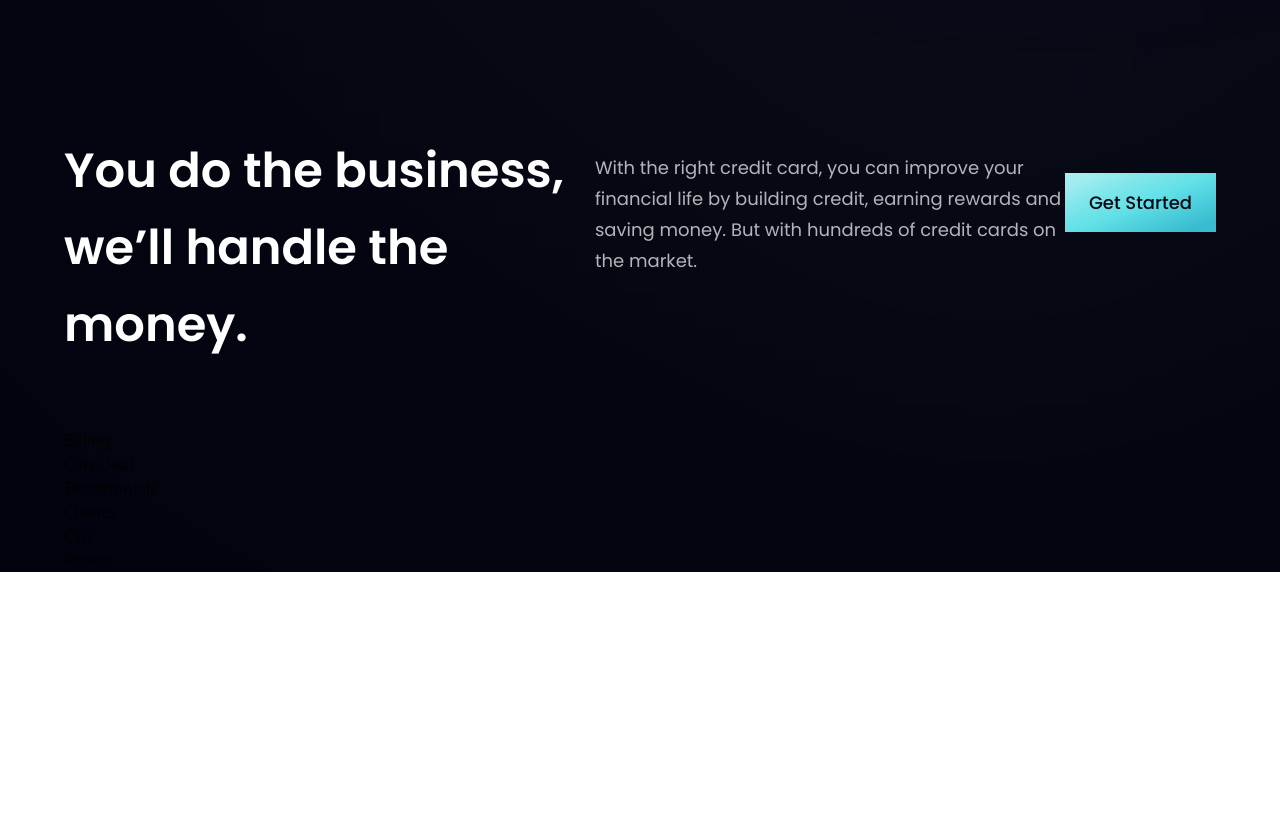
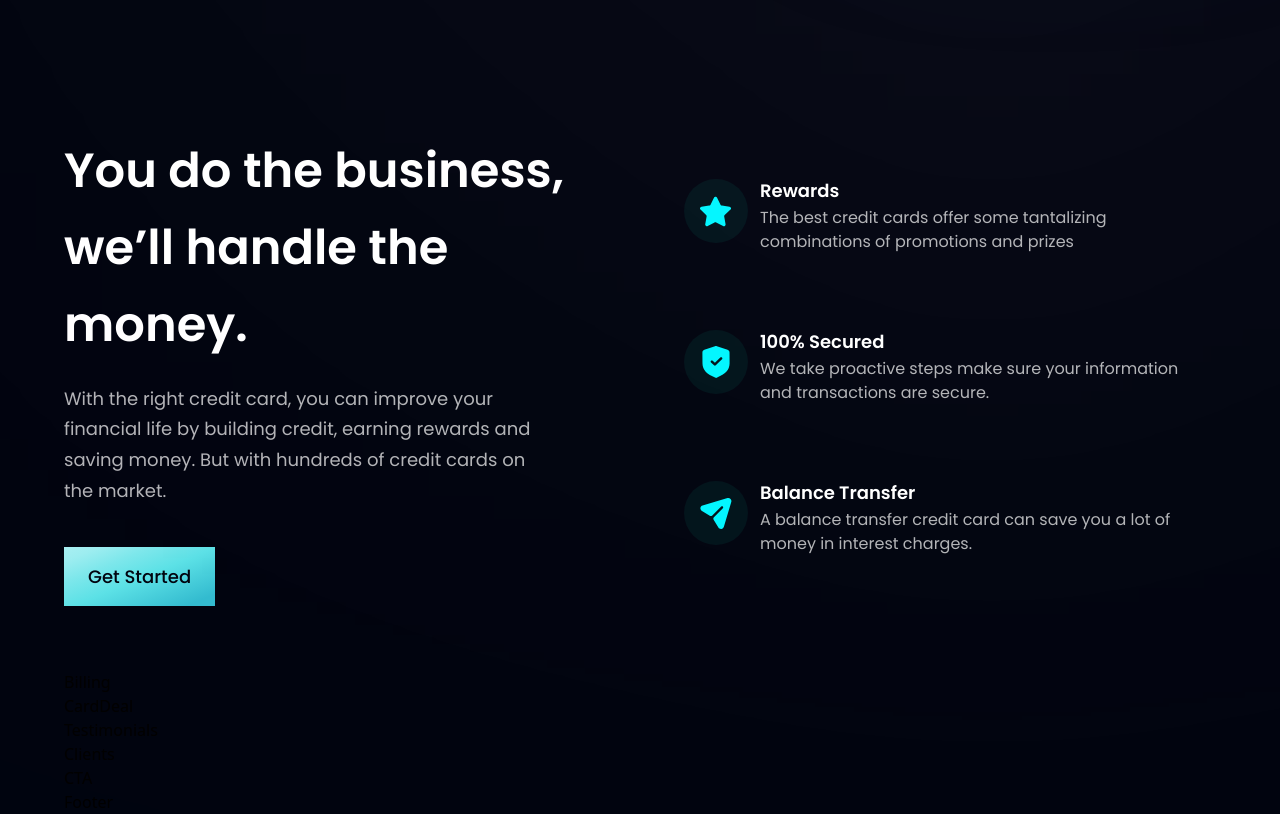
Before and after one commit to Vivek-Anil-Kalal/Bank-Payment-Form, a React (Vite) app in the folder bank_modern_app/: page / in a window 1280 px wide. Shown: the part 880-1694 px from the top of the page. Before the commit the page ends 1452 px from the top, so only its background shows below. Built offline with nearby package versions, Linux system fonts and the light colour scheme.

Commit message:
Business Component Completed

```diff
--- a/bank_modern_app/src/components/Business.jsx
+++ b/bank_modern_app/src/components/Business.jsx
@@ -3,14 +3,35 @@ import { features } from '../constants'
 import styles, { layout } from '../style'
 import Button from './Button'
 
+const FeatureCard = ({ icon, title, content, index }) => (
+  <div className={`flex flex-row p-6 rounded-[20px] ${index !== features.length - 1 ? "mb-6" : "mb-0"} feature-card`}>
+    <div className={`w-[64px] h-[64px] rounded-full ${styles.flexCenter} bg-dimBlue`}>
+      <img src={icon} alt="icon" className="w-[50%] h-[50%] object-contain" />
+    </div>
+    <div className="flex-1 flex flex-col ml-3">
+      <h4 className="font-poppins font-semibold text-white text-[18px] leading-[23px] mb-1">
+        {title}
+      </h4>
+      <p className="font-poppins font-normal text-dimWhite text-[16px] leading-[24px] mb-1">
+        {content}
+      </p>
+    </div>
+  </div>
+)
+
 const Business = () => (
   <section id='features' className={layout.section}>
     <div className={`${layout.sectionInfo}`}>
       <h2 className={styles.heading2}>You do the business, <br className="sm:block hidden" /> we’ll handle the money.</h2>
+      <p className={`${styles.paragraph} max-w-[470px] mt-5`}>With the right credit card, you can improve your financial life by building credit, earning rewards and saving money. But with hundreds of credit cards on the market.</p>
+      <Button styles="mt-10" />
     </div>
-    <p className={`${styles.paragraph} max-w-[470px] mt-5`}>With the right credit card, you can improve your financial life by building credit, earning rewards and saving money. But with hundreds of credit cards on the market.</p>
 
-    <Button styles="mt-10"/>
+    <div className={`${layout.sectionImg} flex-col`}>
+      {features.map((feature, index) => (
+        <FeatureCard key={feature.id} {...feature} index={index} />
+      ))}
+    </div>
   </section>
 )
 
```
